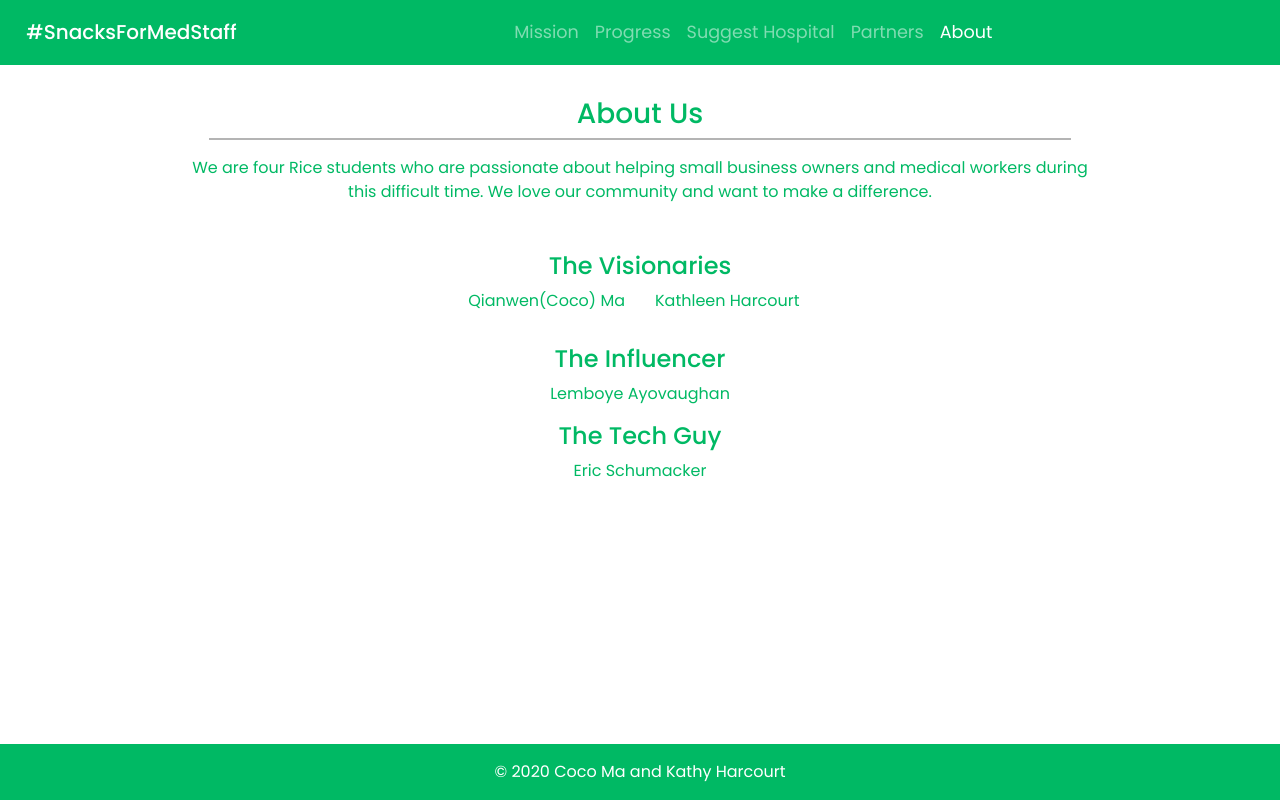
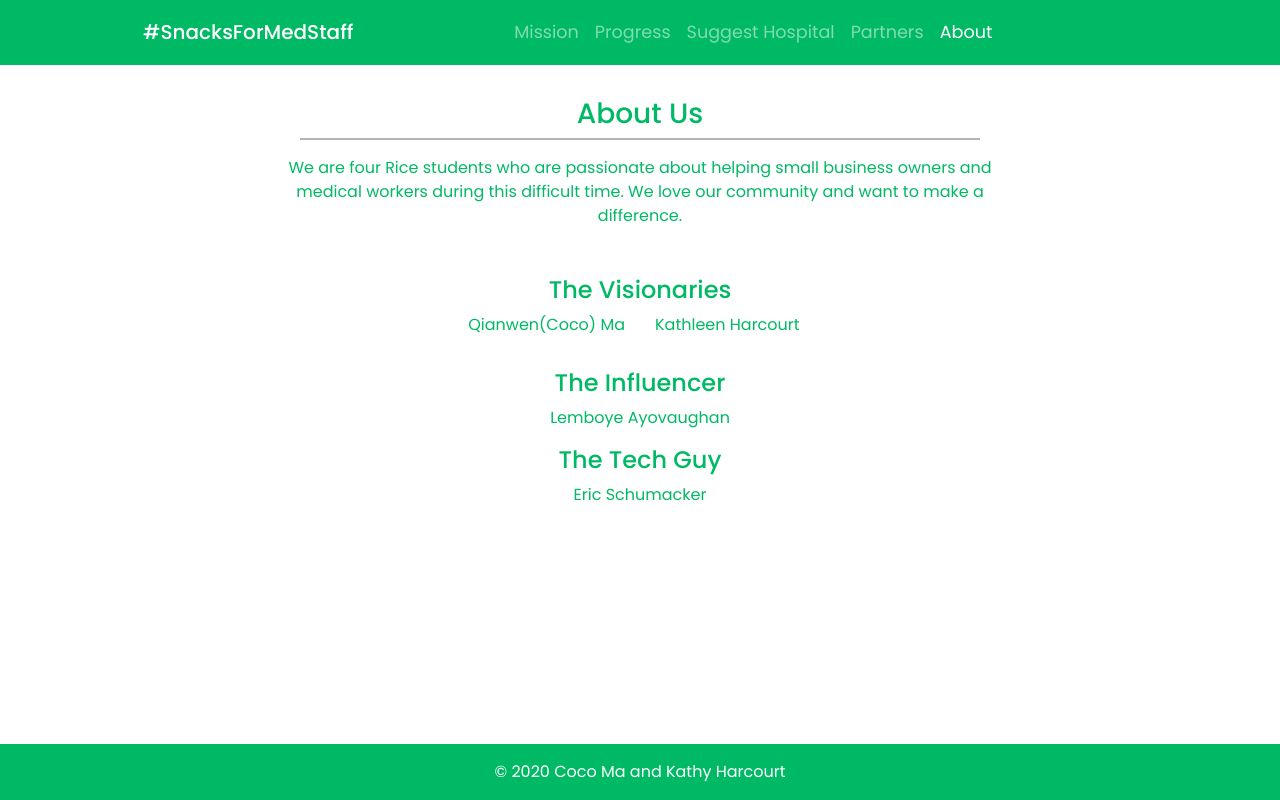
Before and after one commit to eschum/formedstaff, a Flask app: page /about in a window 1280 px wide. Run offline with Flask 2, Linux system fonts and the light colour scheme; some libraries are stand-ins or nearby versions.

Commit message:
Address max-width for improved appearance on wide screen. Adress various visual issues.

```diff
--- a/templates/about.html
+++ b/templates/about.html
@@ -3,7 +3,7 @@
 {% block content %}
         <!-- header menu - nav -->
         <nav class="navbar navbar-expand-md navbar-dark sticky-top">
-        <div class="container-fluid">
+        <div class="container-fluid content">
                 <span class="navbar-brand mb-0 h1">#SnacksForMedStaff</span>
                 <button class="navbar-toggler" type="button" data-toggle="collapse" data-target="#navbarResponsive">
                         <span class="navbar-toggler-icon"></span>
@@ -29,6 +29,8 @@
                 </div>
         </div>
         </nav>
+
+        <div class="content">
 
         <!-- Team Members section -->
         <div class="container-fluid padding">
@@ -66,9 +68,11 @@
                         <h4 class="display-5">The Tech Guy</h4>
                 </div>
                 <div class="LI-profile-badge d-flex justify-content-center"  data-version="v1" data-size="large" data-locale="en_US" data-type="horizontal" data-theme="light" data-vanity="eschumacker"><a class="LI-simple-link" href='https://www.linkedin.com/in/eschumacker?trk=profile-badge'>Eric Schumacker</a></div>            </div>
-        </div>
+
         <div class="padding"></div>
         <div class="padding"></div>
+
+        </div>
 
         <footer class="container-fluid"><div class="footer-copyright text-center py-3 fixed-bottom">© 2020 Coco Ma and Kathy Harcourt</div></footer>
 
--- a/templates/contact.html
+++ b/templates/contact.html
@@ -3,7 +3,7 @@
 {% block content %}
         <!-- header menu - nav -->
         <nav class="navbar navbar-expand-md navbar-dark sticky-top">
-        <div class="container-fluid">
+        <div class="container-fluid content">
                 <span class="navbar-brand mb-0 h1">#SnacksForMedStaff</span>
                 <button class="navbar-toggler" type="button" data-toggle="collapse" data-target="#navbarResponsive">
                         <span class="navbar-toggler-icon"></span>
@@ -29,6 +29,8 @@
                 </div>
         </div>
         </nav>
+
+        <div class="content">
 
         <!-- Welcome section, and different columns.   -->
         <div class="container-fluid padding">
@@ -100,6 +102,8 @@
         <div class="padding"></div>
         <div class="padding"></div>
 
+        </div>
+
         <footer class="container-fluid"><div class="footer-copyright text-center py-3 fixed-bottom">© 2020 Coco Ma and Kathy Harcourt</div></footer>
 
 {% endblock %}
--- a/templates/contact_success.html
+++ b/templates/contact_success.html
@@ -3,7 +3,7 @@
 {% block content %}
         <!-- header menu - nav -->
         <nav class="navbar navbar-expand-md navbar-dark sticky-top">
-        <div class="container-fluid">
+        <div class="container-fluid content">
                 <span class="navbar-brand mb-0 h1">#SnacksForMedStaff</span>
                 <button class="navbar-toggler" type="button" data-toggle="collapse" data-target="#navbarResponsive">
                         <span class="navbar-toggler-icon"></span>
@@ -30,6 +30,8 @@
         </div>
         </nav>
 
+        <div class="content">
+
         <div class="padding"></div>
         <div class="padding"></div>
 
@@ -53,6 +55,8 @@
 
         <div class="padding"></div>
 
+        </div>
+
         <footer class="container-fluid"><div class="footer-copyright text-center py-3 fixed-bottom">© 2020 Coco Ma and Kathy Harcourt</div></footer>
 
 {% endblock %}
--- a/templates/index.html
+++ b/templates/index.html
@@ -3,7 +3,7 @@
 {% block content %}
         <!-- header menu - nav -->
         <nav class="navbar navbar-expand-md navbar-dark sticky-top">
-        <div class="container-fluid">
+        <div class="container-fluid content">
                 <span class="navbar-brand mb-0 h1">#SnacksForMedStaff</span>
                 <button class="navbar-toggler" type="button" data-toggle="collapse" data-target="#navbarResponsive">
                         <span class="navbar-toggler-icon"></span>
--- a/templates/partners.html
+++ b/templates/partners.html
@@ -3,7 +3,7 @@
 {% block content %}
         <!-- header menu - nav -->
         <nav class="navbar navbar-expand-md navbar-dark sticky-top">
-        <div class="container-fluid">
+        <div class="container-fluid content">
                 <span class="navbar-brand mb-0 h1">#SnacksForMedStaff</span>
                 <button class="navbar-toggler" type="button" data-toggle="collapse" data-target="#navbarResponsive">
                         <span class="navbar-toggler-icon"></span>
@@ -29,6 +29,8 @@
                 </div>
         </div>
         </nav>
+
+        <div class="content">
 
 
         <!-- Welcome section, and different columns.   -->
@@ -96,6 +98,8 @@
         <div class="padding"></div>
         <div class="padding"></div>
 
+        </div>
+
         <footer class="container-fluid"><div class="footer-copyright text-center py-3 fixed-bottom">© 2020 Coco Ma and Kathy Harcourt</div></footer>
 
 {% endblock %}
--- a/templates/progress.html
+++ b/templates/progress.html
@@ -3,7 +3,7 @@
 {% block content %}
         <!-- header menu - nav -->
         <nav class="navbar navbar-expand-md navbar-dark sticky-top">
-        <div class="container-fluid">
+        <div class="container-fluid content">
                 <span class="navbar-brand mb-0 h1">#SnacksForMedStaff</span>
                 <button class="navbar-toggler" type="button" data-toggle="collapse" data-target="#navbarResponsive">
                         <span class="navbar-toggler-icon"></span>
@@ -29,6 +29,8 @@
                 </div>
         </div>
         </nav>
+        <div class="content">
+
         <!-- Welcome section, and different columns.   -->
         <div class="container-fluid padding">
             <div class="row welcome text-center">
@@ -731,6 +733,7 @@
             </div>
         </div>
 
+        </div>
         <!-- Footer -->
         <footer>
             <div class="footer-copyright text-center py-3">© 2020 Coco Ma and Kathy Harcourt</div>
```
Also changed, not shown: README.md.
